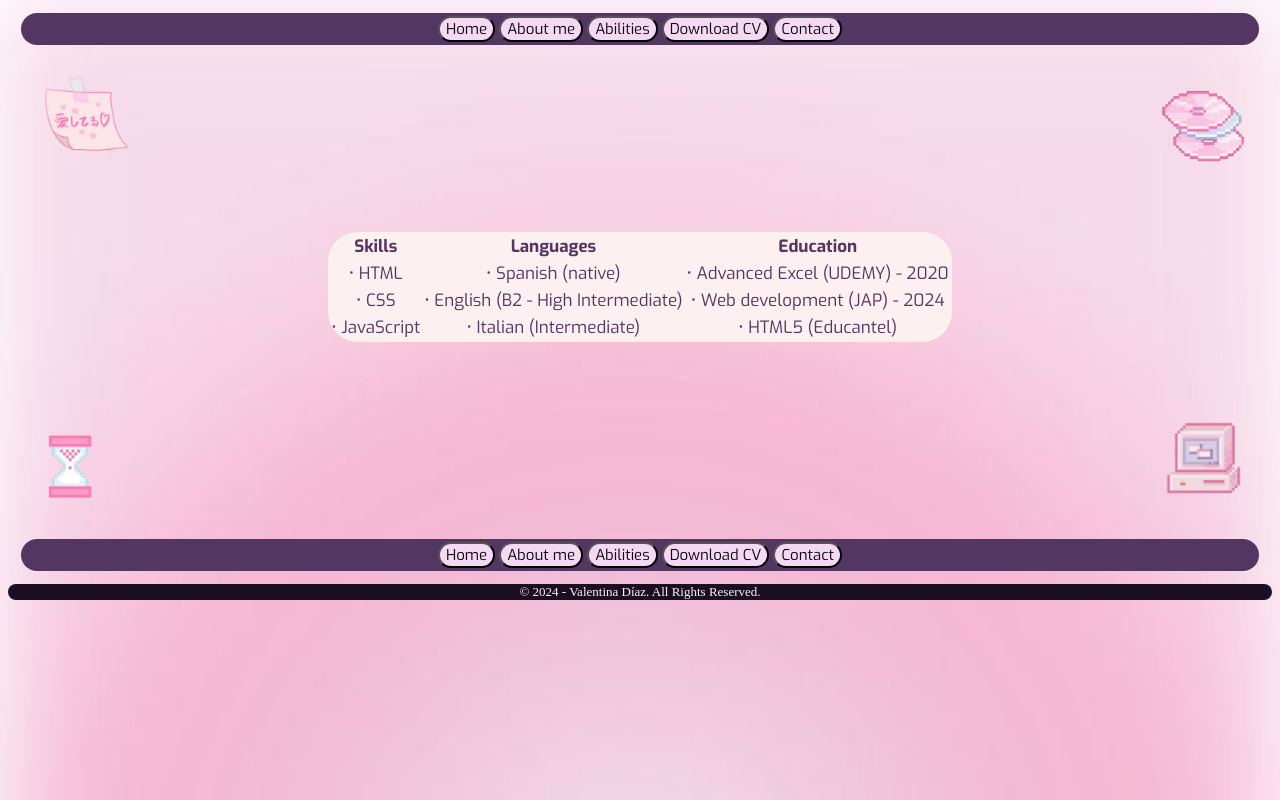
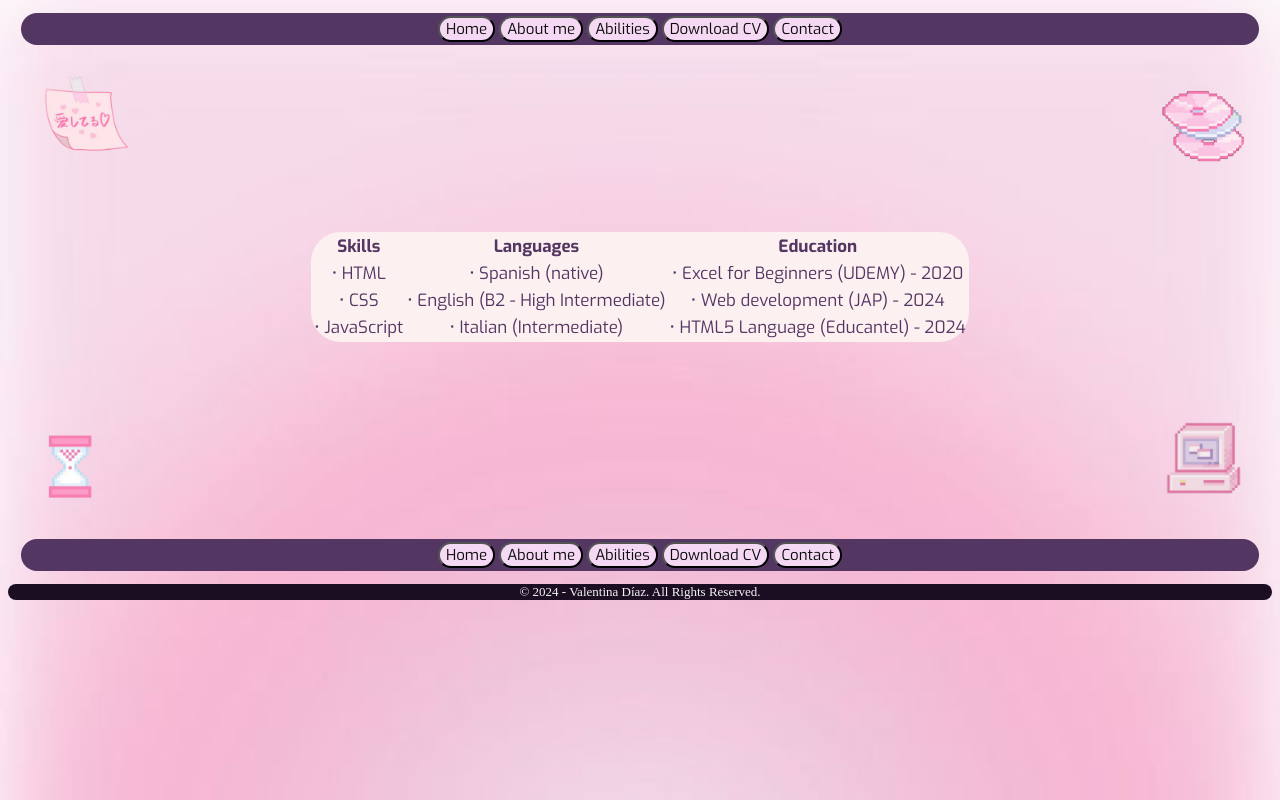
Before and after one commit to valendi/ValenDi-FirstPortfolio, a plain HTML site: page Abilities.html in a window 1280 px wide. Drawn offline with Linux system fonts and the light colour scheme.

Commit message:
Update Abilities.html

```diff
--- a/Abilities.html
+++ b/Abilities.html
@@ -37,7 +37,7 @@
             <tr>
                 <td>• HTML</td>
                 <td>• Spanish (native)</td>
-                <td>• Advanced Excel (UDEMY) - 2020</td>
+                <td>• Excel for Beginners (UDEMY) - 2020</td>
             </tr>
             <tr>
                 <td>• CSS</td>
@@ -47,7 +47,7 @@
             <tr>
                 <td>• JavaScript</td>
                 <td>• Italian (Intermediate)</td>
-                <td>• HTML5 (Educantel)</td>
+                <td>• HTML5 Language (Educantel) - 2024</td>
             </tr>
         </tbody>
    </table>
```
